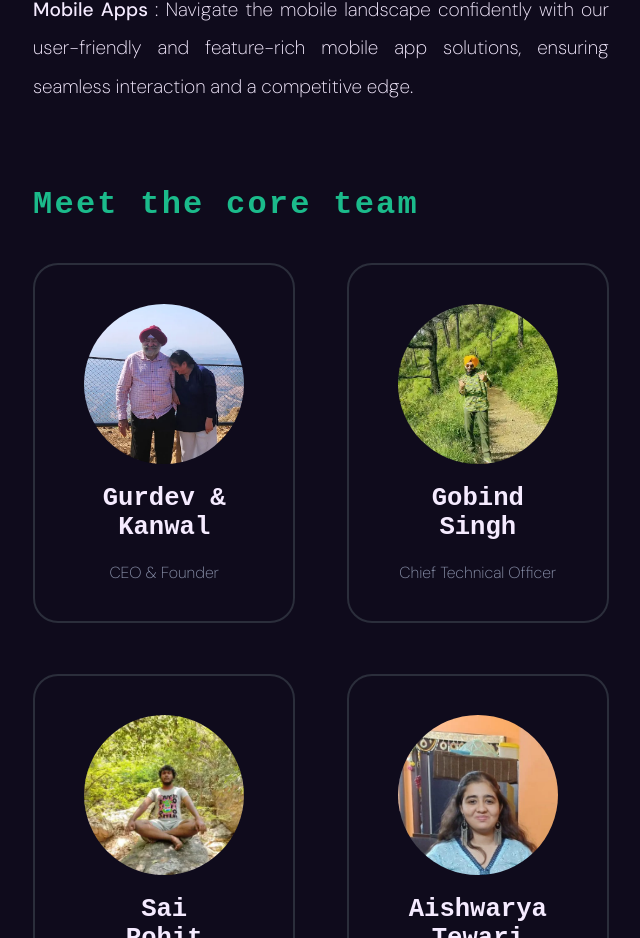
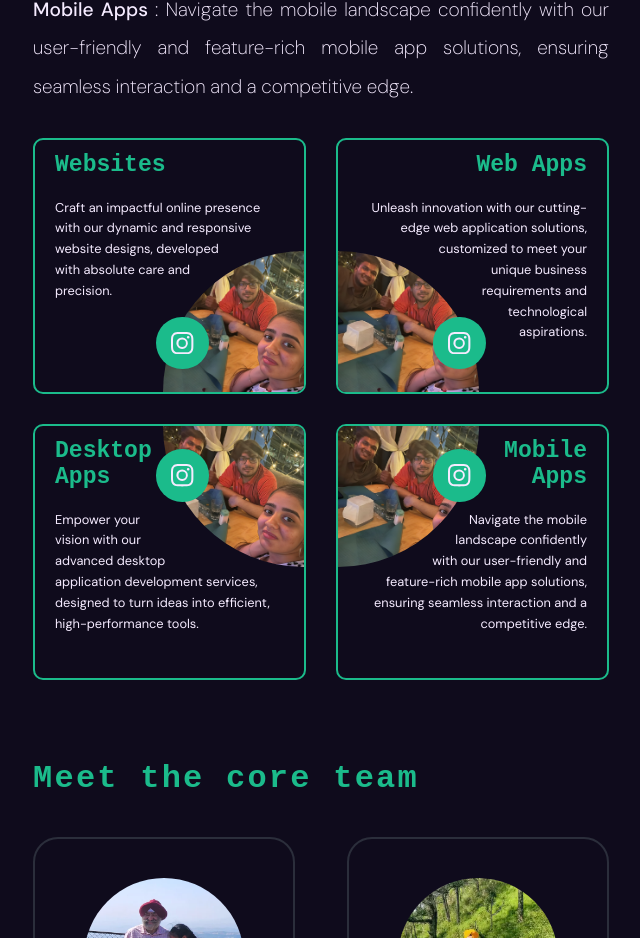
Before and after one commit to hymnsOfWeb/website, a Next.js app: page /about in a window 1280 px wide. Shown: the part 1379-2317 px from the top of the page, without its empty margins (607-1247 px from the left). Built offline with nearby package versions, Linux system fonts and the light colour scheme; a web font is replaced by a local one.

Commit message:
about services

```diff
--- a/common/common-data.ts
+++ b/common/common-data.ts
@@ -128,7 +128,7 @@ export const homePageMeta = {
     description:
       "Elevate digital presence with Hymns of Web:\
  premier SaaS for cutting-edge website & software solutions.",
-    image: "/favicon.ico",
+    image: "/assets/images/logo.png",
     url: "https://www.hymnsofweb.com",
   },
 };
--- a/components/image-comp/index.tsx
+++ b/components/image-comp/index.tsx
@@ -1,10 +1,14 @@
 /* eslint-disable jsx-a11y/alt-text */
+import { PropsWithChildren } from "react";
 import Image from "next/image";
 import { imgContainerWrapper } from "./styles";
 import type { ImageContainerProps } from "./types";
 
-export default function ImageComp(props: ImageContainerProps) {
+export default function ImageComp(
+  props: PropsWithChildren<ImageContainerProps>
+) {
   const {
+    children,
     containerClassName,
     containerCss,
     containerRef,
@@ -41,6 +45,7 @@ export default function ImageComp(props: ImageContainerProps) {
         sizes="100%"
         className="img"
       />
+      {children}
     </div>
   );
 }
--- a/modules/about/about-main/about-description/index.tsx
+++ b/modules/about/about-main/about-description/index.tsx
@@ -1,11 +1,61 @@
 import { Fragment } from "react";
+import { BsInstagram } from "react-icons/bs";
 import { aboutDescription, aboutServices } from "@common-data";
+import { ImageComp } from "@components";
 import {
   aboutDescriptionCss,
+  serviceCardCss,
+  serviceCardHeadingCss,
+  serviceCardParaCss,
+  serviceCardsWrapperCss,
+  serviceIconContainerCss,
+  serviceImgCompCss,
   serviceListCss,
+  serviceTextWrapperCss,
   serviceTitleCss,
   servicesHeadingCss,
 } from "@modules/about/about-main/about-description/styles";
+
+export const ServiceCards = () => {
+  const servicesDataMapper = (
+    data: (typeof aboutServices)[0],
+    index: number
+  ) => {
+    return (
+      <div
+        key={"service-card-" + index}
+        css={serviceCardCss}
+        className={`_${index + 1}`}
+      >
+        <div css={serviceTextWrapperCss}>
+          <ImageComp
+            alt="-"
+            src="/assets/images/about-bg.png"
+            width={200}
+            height={200}
+            containerCss={serviceImgCompCss}
+            containerClassName="service-img"
+            imgSize={{ height: "11vw", width: "11vw" }}
+          >
+            <span
+              css={serviceIconContainerCss}
+              className={"service-icon icon-" + index}
+            >
+              <BsInstagram />
+            </span>
+          </ImageComp>
+          <h3 css={serviceCardHeadingCss}>{data.title}</h3>
+          <p css={serviceCardParaCss}>{data.description}</p>
+        </div>
+      </div>
+    );
+  };
+  return (
+    <div css={serviceCardsWrapperCss}>
+      {aboutServices.map(servicesDataMapper)}
+    </div>
+  );
+};
 
 export default function AboutDescription() {
   const mapper = (elem: (typeof aboutServices)[0], index: number) => {
@@ -22,6 +72,7 @@ export default function AboutDescription() {
       <p css={aboutDescriptionCss}>{aboutDescription}</p>
       <h2 css={servicesHeadingCss}>Our Services</h2>
       <Fragment>{aboutServices.map(mapper)}</Fragment>
+      <ServiceCards />
     </div>
   );
 }
--- a/modules/about/about-main/about-description/styles.ts
+++ b/modules/about/about-main/about-description/styles.ts
@@ -26,3 +26,340 @@ export const serviceListCss = css`
 export const serviceTitleCss = css`
   font-weight: 500;
 `;
+
+export const serviceCardsWrapperCss = css`
+  display: grid;
+  grid-template-columns: repeat(2, 1fr);
+  gap: 30px;
+  ${mediaQuery.mobilePortrait} {
+    grid-template-columns: repeat(1, 1fr);
+  }
+  ${mediaQuery.mobileLandscape} {
+    grid-template-columns: repeat(1, 1fr);
+  }
+`;
+
+export const serviceCardCss = css`
+  height: 20vw;
+  @media (1000px < width < 1250px) {
+    height: 27.5vw;
+  }
+  ${mediaQuery.tablet} {
+    height: 30vh;
+  }
+  ${mediaQuery.mobilePortrait} {
+    height: 40vh;
+    position: relative;
+    &:nth-of-type(n) {
+      text-align: right;
+    }
+  }
+  ${mediaQuery.squeezedScreen} {
+    height: 35vh;
+  }
+  ${mediaQuery.mobileLandscape} {
+    height: 70vh;
+  }
+  border: 2px solid #1bbb8b;
+  overflow: hidden;
+  border-radius: 10px;
+  display: flex;
+  ${mediaQuery.desktop} {
+    &:nth-of-type(even) {
+      text-align: right;
+    }
+    &._1 {
+      .service-img {
+        float: right;
+        justify-content: flex-end;
+        shape-outside: circle(70% at 100% 100%);
+        img {
+          border-radius: 100% 00 00 00;
+        }
+      }
+    }
+    &._2 {
+      .service-img {
+        float: left;
+        justify-content: flex-end;
+        shape-outside: circle(70% at 0% 100%);
+        img {
+          border-radius: 00 100% 00 00;
+        }
+      }
+    }
+    &._3 {
+      .service-img {
+        float: right;
+        shape-outside: circle(70% at 100% 0%);
+        img {
+          border-radius: 00 00 00 100%;
+        }
+      }
+    }
+    &._4 {
+      .service-img {
+        float: left;
+        shape-outside: circle(70% at 0% 0%);
+        img {
+          border-radius: 00 00 100% 00;
+        }
+      }
+    }
+  }
+  @media (900px <= width <= 1000px) {
+    &:nth-of-type(even) {
+      text-align: right;
+    }
+    &._1 {
+      .service-img {
+        float: right;
+        justify-content: flex-end;
+        shape-outside: circle(20vw at 100% 100%);
+        img {
+          border-radius: 100% 00 00 00;
+        }
+      }
+    }
+    &._2 {
+      .service-img {
+        float: left;
+        justify-content: flex-end;
+        shape-outside: circle(20vw at 0% 100%);
+        img {
+          border-radius: 00 100% 00 00;
+        }
+      }
+    }
+    &._3 {
+      .service-img {
+        float: right;
+        shape-outside: circle(20vw at 100% 0%);
+        img {
+          border-radius: 00 00 00 100%;
+        }
+      }
+    }
+    &._4 {
+      .service-img {
+        float: left;
+        shape-outside: circle(20vw at 0% 0%);
+        img {
+          border-radius: 00 00 100% 00;
+        }
+      }
+    }
+  }
+  ${mediaQuery.mobileLandscape} {
+    &:nth-of-type(n) {
+      text-align: right;
+    }
+    &._1,
+    &._2,
+    &._3,
+    &._4 {
+      .service-img {
+        float: left;
+        justify-content: flex-end;
+        shape-outside: circle(40vw at 0% 100%);
+        img {
+          border-radius: 0 100% 00 00;
+        }
+      }
+    }
+  }
+`;
+
+export const serviceTextWrapperCss = css`
+  position: relative;
+  img {
+    object-fit: cover;
+    ${mediaQuery.desktop} {
+      width: 10vw;
+      height: 10vw;
+    }
+    ${mediaQuery.tablet} {
+      width: 20vw;
+      height: 20vw;
+    }
+  }
+`;
+
+export const serviceImgCompCss = css`
+  height: 100%;
+  display: flex;
+  flex-direction: column;
+  shape-margin: 0.625rem;
+  position: relative;
+  ${mediaQuery.mobilePortrait} {
+    float: left;
+    justify-content: flex-end;
+    shape-margin: 25px;
+    shape-outside: circle(50vw at 0% 100%);
+    img {
+      border-radius: 00 100% 00 00;
+      width: 50vw;
+      height: 50vw;
+    }
+  }
+  ${mediaQuery.squeezedScreen} {
+    shape-margin: 1.5rem;
+    shape-outside: circle(40vw at 0% 100%);
+    position: static;
+    img {
+      width: 40vw;
+      height: 40vw;
+    }
+  }
+  @media (900px <= width <= 1000px) {
+    shape-outside: circle(20vw at 0% 100%);
+    shape-margin: 1rem;
+    img {
+      width: 20vw;
+      height: 20vw;
+    }
+  }
+`;
+
+export const serviceCardHeadingCss = css`
+  color: var(--color-text-highlight);
+  font-size: clamp(1rem, 1.8vw, 3rem);
+  margin-bottom: 20px;
+  margin-top: 0.5em;
+  padding: 0 20px;
+  ${mediaQuery.tablet} {
+    font-size: clamp(1rem, 4vw, 3rem);
+  }
+  ${mediaQuery.mobilePortrait} {
+    font-size: clamp(1rem, 8vw, 3rem);
+    margin-bottom: 1.5vh;
+    margin-top: 10px;
+  }
+  ${mediaQuery.squeezedScreen} {
+    font-size: 3rem;
+  }
+  ${mediaQuery.mobileLandscape} {
+    font-size: 4vw;
+  }
+  @media (900px <= width <= 1000px) {
+    font-size: clamp(1rem, 3vw, 3rem);
+  }
+`;
+
+export const serviceCardParaCss = css`
+  padding: 0 20px;
+  font-size: clamp(0.75rem, 1vw, 2rem);
+  line-height: 1.625em;
+  ${mediaQuery.tablet} {
+    font-size: clamp(0.75rem, 2vw, 2rem);
+  }
+  ${mediaQuery.mobilePortrait} {
+    line-height: 1.5em;
+    font-size: clamp(0.8rem, 3.5vw, 3rem);
+  }
+  ${mediaQuery.squeezedScreen} {
+    font-size: clamp(1rem, 2vw, 2rem);
+  }
+  ${mediaQuery.mobileLandscape} {
+    font-size: 2vw;
+  }
+  @media (900px <= width <= 1000px) {
+    font-size: 1rem;
+  }
+`;
+
+export const serviceIconContainerCss = css`
+  padding: 15px;
+  background-color: var(--color-text-highlight);
+  position: absolute;
+  width: fit-content;
+  border-radius: 50%;
+  display: grid;
+  place-items: center;
+  svg {
+    font-size: clamp(1rem, 1.75vw, 2rem);
+    ${mediaQuery.tablet} {
+      font-size: clamp(0rem, 3vw, 2.5rem);
+    }
+  }
+  ${mediaQuery.desktop} {
+    &.icon-0 {
+      top: 70%;
+      left: -5%;
+    }
+    &.icon-1 {
+      top: 70%;
+      right: -5%;
+    }
+    &.icon-2 {
+      bottom: 70%;
+      left: -5%;
+    }
+    &.icon-3 {
+      bottom: 70%;
+      right: -5%;
+    }
+  }
+
+  ${mediaQuery.mobilePortrait} {
+    &.icon-0,
+    &.icon-1,
+    &.icon-2,
+    &.icon-3 {
+      top: 16px;
+      left: 20px;
+      padding: 0;
+      svg {
+        padding: 25%;
+        font-size: clamp(1rem, 8vw, 3rem);
+      }
+    }
+  }
+  ${mediaQuery.squeezedScreen} {
+    &.icon-0,
+    &.icon-1,
+    &.icon-2,
+    &.icon-3 {
+      top: unset;
+      left: unset;
+      bottom: 20px;
+      right: 20px;
+    }
+  }
+  ${mediaQuery.mobileLandscape} {
+    &.icon-0,
+    &.icon-1,
+    &.icon-2,
+    &.icon-3 {
+      top: unset;
+      left: unset;
+      bottom: 20px;
+      left: 40%;
+    }
+  }
+  @media (900px <= width <= 1000px) {
+    svg {
+      font-size: 1rem;
+    }
+    &.icon-0 {
+      inset: unset;
+      right: 20px;
+      top: 90px;
+    }
+    &.icon-1 {
+      inset: unset;
+      left: 20px;
+      top: 90px;
+    }
+    &.icon-2 {
+      inset: unset;
+      right: 20px;
+      bottom: 90px;
+    }
+    &.icon-3 {
+      inset: unset;
+      left: 20px;
+      bottom: 90px;
+    }
+  }
+`;
```
